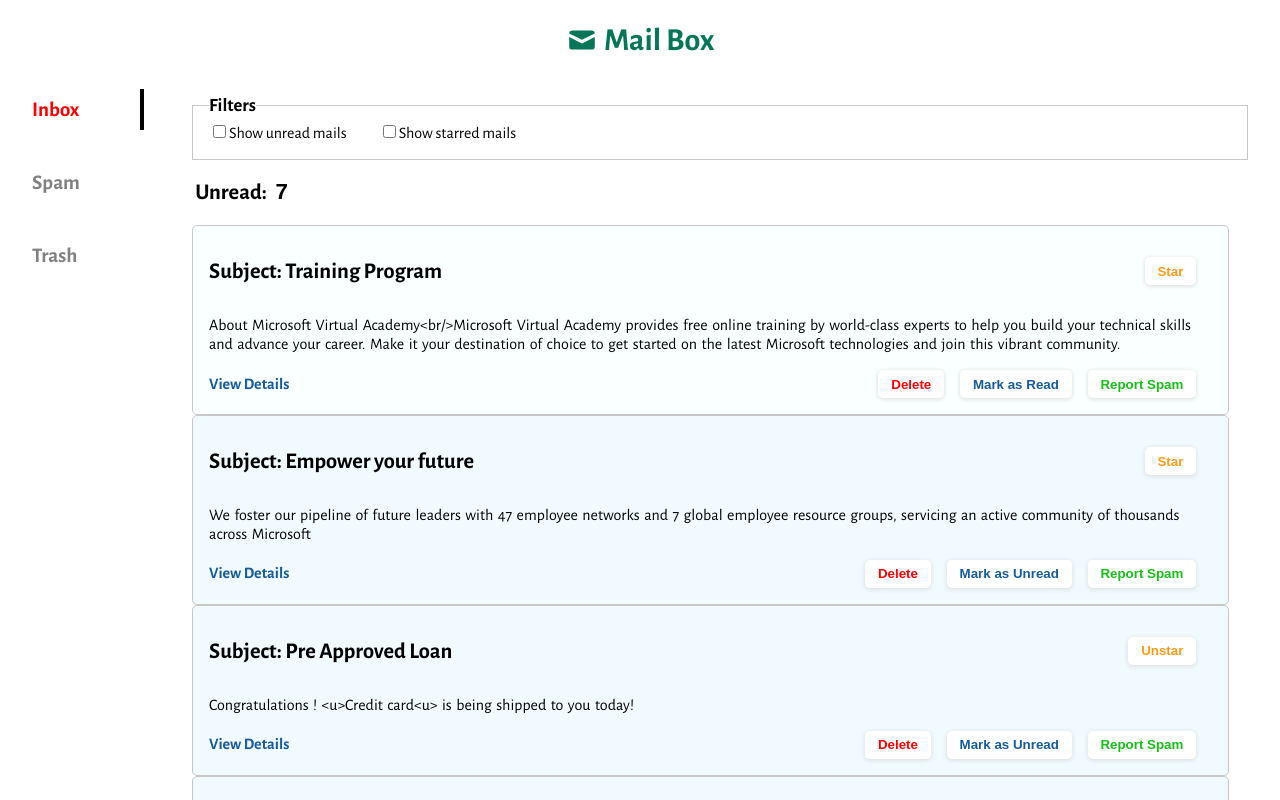
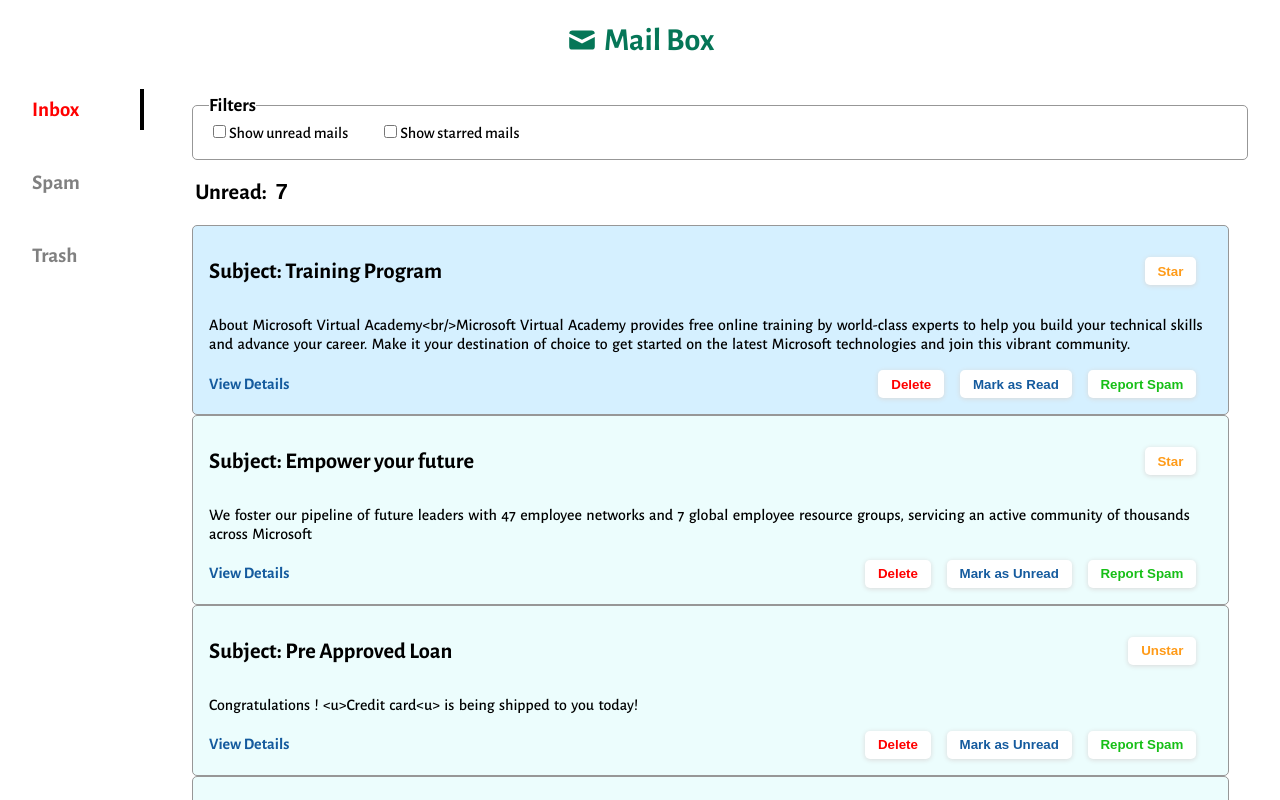
Before and after one commit to prachi-sahu-codes/react-set10-mail, a React (Create React App) app: page / in a window 1280 px wide. Shown: the top 800 px of the page. Built offline with nearby package versions, Linux system fonts and the light colour scheme; a web font is replaced by a local one.

Commit message:
made some changes in css

```diff
--- a/src/App.css
+++ b/src/App.css
@@ -5,6 +5,10 @@
 .App {
   font-family: "Alegreya Sans", sans-serif;
 }
+
+/* "#F0FAFF" : "#FAFFFF"  */
+
+/* "#d5f0ff":"#ecfdfd" */
 
 /*****Main page*****/
 
@@ -48,7 +52,9 @@
 
 .filter-main {
   position: relative;
-  border: 1px solid #c7c7c7;
+  /* border: 1px solid #c7c7c7; */
+  border: 1px solid #979797;
+  border-radius: 5px;
   padding: 1rem;
 }
 .filter-title {
@@ -77,7 +83,7 @@
 .card {
   list-style: none;
   width: 95%;
-  border: 1px solid #c7c7c7;
+  border: 1px solid #979797;
   padding: 1rem;
   border-radius: 5px;
 }
@@ -88,6 +94,7 @@
 }
 .card-info {
   word-spacing: 1.8px;
+  font-weight: 500;
 }
 
 /********card-link**********/
@@ -145,6 +152,10 @@ button:active {
 
 label {
   padding-right: 2rem;
+  font-weight: 500;
+}
+input {
+  cursor: pointer;
 }
 
 /***********unread count************/
--- a/src/pages/Inbox.js
+++ b/src/pages/Inbox.js
@@ -18,7 +18,7 @@ export const Inbox = () => {
           <li
             key={mail.mId}
             className="card"
-            style={{ backgroundColor: mail.unread ? "#F0FAFF" : "#FAFFFF" }}
+            style={{ backgroundColor: mail.unread ? "#ecfdfd" : "#d5f0ff" }}
           >
             <Card {...mail} />
           </li>
--- a/src/pages/MailDetail.js
+++ b/src/pages/MailDetail.js
@@ -9,7 +9,10 @@ export const MailDetail = () => {
   return (
     <div className="main-content">
       <h1>Mail Details</h1>
-      <div className="card">
+      <div
+        className="card"
+        style={{ backgroundColor: findMail.unread ? "#ecfdfd" : "#d5f0ff" }}
+      >
         <Card {...findMail} noDetail />
       </div>
     </div>
--- a/src/pages/Spam.js
+++ b/src/pages/Spam.js
@@ -17,7 +17,7 @@ export const Spam = () => {
               <li
                 key={mail.mId}
                 className="card"
-                style={{ backgroundColor: mail.unread ? "#F0FAFF" : "#FAFFFF" }}
+                style={{ backgroundColor: mail.unread ? "#ecfdfd" : "#d5f0ff" }}
               >
                 <Card {...mail} />
               </li>
--- a/src/pages/Trash.js
+++ b/src/pages/Trash.js
@@ -17,7 +17,7 @@ export const Trash = () => {
               <li
                 key={mail.mId}
                 className="card"
-                style={{ backgroundColor: mail.unread ? "#F0FAFF" : "#FAFFFF" }}
+                style={{ backgroundColor: mail.unread ? "#ecfdfd" : "#d5f0ff" }}
               >
                 <Card {...mail} />
               </li>
```
